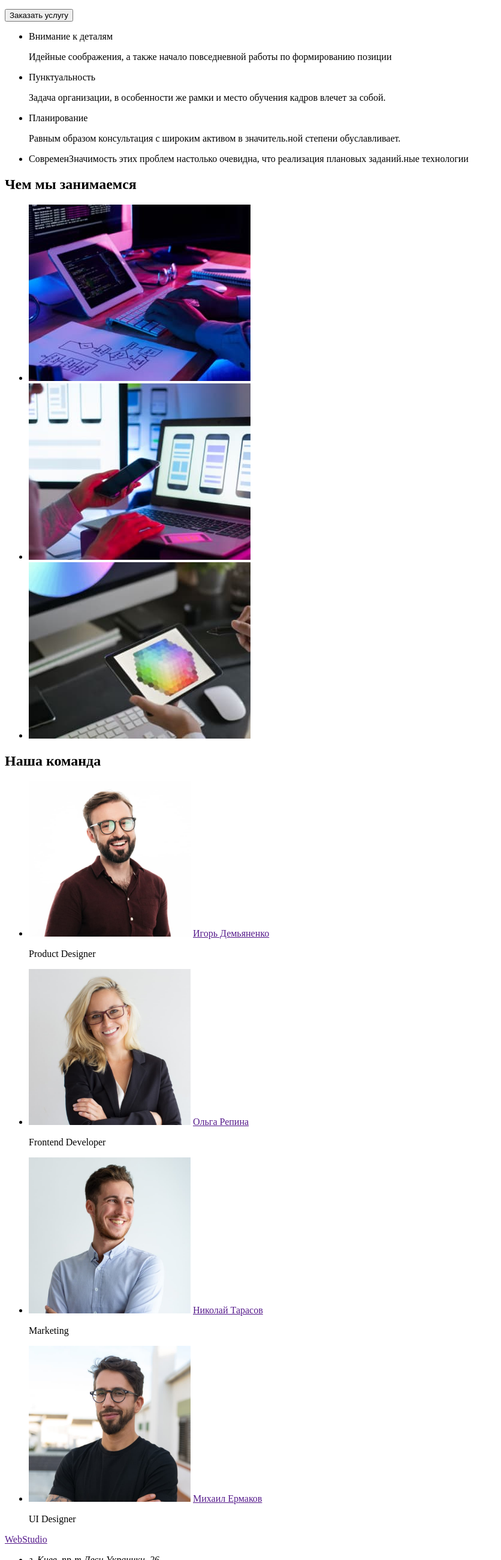
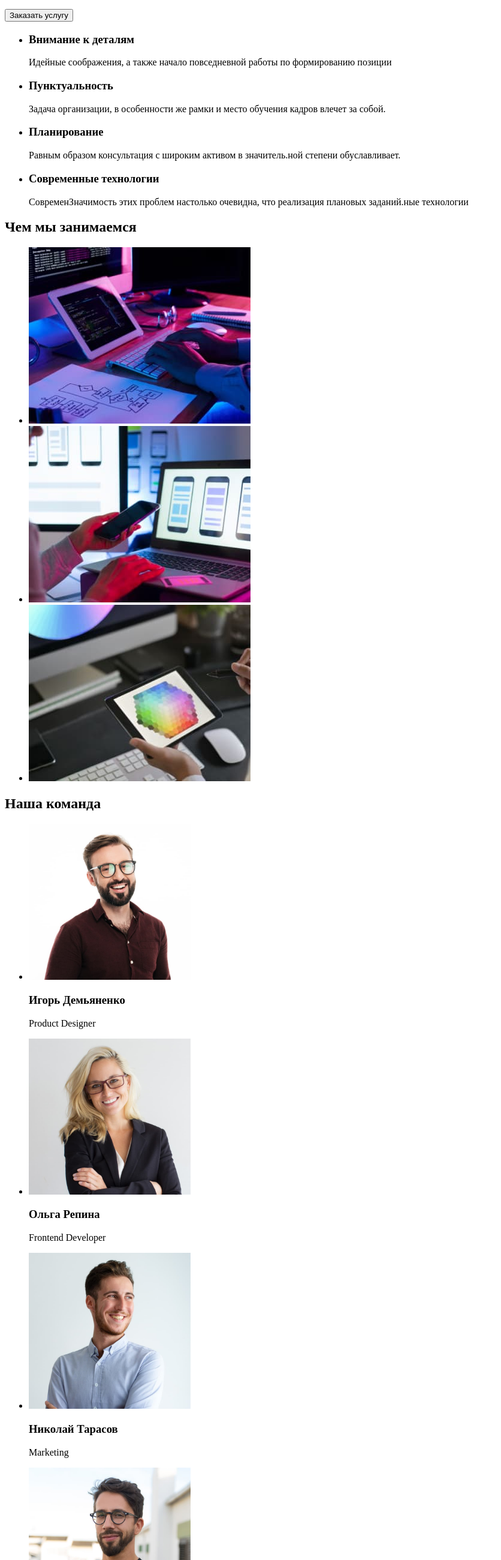
Before and after one commit to OlesiaAndreiko/goit-markup-hw-01, a plain HTML site: page index.html in a window 1280 px wide. Shown: the part 200-2800 px from the top of the page at 60% size, without its empty margins (0-836 px from the left). Drawn offline with Linux system fonts and the light colour scheme.

Commit message:
виправлення помилок після перевірки ментором

```diff
--- a/index.html
+++ b/index.html
@@ -9,7 +9,7 @@
   <body>
     <!-- Header section -->
     <header class="header">
-      <a class="logo" href="#WebStudio">WebStudio</a>
+      <a class="logo" href="#index.html">WebStudio</a>
       <nav class="nav-header">
         <ul class="header-list">
           <li>
@@ -35,7 +35,7 @@
       </ul>
     </header>
     <!-- Main section -->
-    <main class="main">
+    <main>
       <!-- Hero section -->
       <section class="hero">
         <h1 class="hero-title">Эффективные решения для вашего бизнеса</h1>
@@ -44,38 +44,40 @@
       <!-- Advantage section -->
       <section>
         <h2 hidden>Наши преимущества</h2>
-        <ul class="adv-list">
-          <li class="adv-item">
-            Внимание к деталям
-            <p class="adv-desc">
+        <ul class="advantage-list">
+          <li class="advantage-item">
+            <h3 class="advantage-title">Внимание к деталям</h3>
+            <p class="advantage-desc">
               Идейные соображения, а также начало повседневной работы по
               формированию позиции
             </p>
           </li>
-          <li class="adv-item">
-            Пунктуальность
-            <p class="adv-desc">
+          <li class="advantage-item">
+            <h3 class="advantage-title">Пунктуальность</h3>
+            <p class="advantage-desc">
               Задача организации, в особенности же рамки и место обучения кадров
               влечет за собой.
             </p>
           </li>
-          <li class="adv-item">
-            Планирование
-            <p class="adv-desc">
+          <li class="advantage-item">
+            <h3 class="advantage-title">Планирование</h3>
+            <p class="advantage-desc">
               Равным образом консультация с широким активом в значитель.ной
               степени обуславливает.
             </p>
           </li>
-          <li class="adv-item">
-            СовременЗначимость этих проблем настолько очевидна, что реализация
-            плановых заданий.ные технологии
-            <p class="adv-desc"></p>
+          <li class="advantage-item">
+            <h3 class="advantage-title">Современные технологии</h3>
+            <p class="advantage-desc">
+              СовременЗначимость этих проблем настолько очевидна, что реализация
+              плановых заданий.ные технологии
+            </p>
           </li>
         </ul>
       </section>
       <!-- Service section -->
       <section>
-        <h2 class="serv-title">Чем мы занимаемся</h2>
+        <h2 class="section-title">Чем мы занимаемся</h2>
         <ul class="serv-list">
           <li class="serv-item">
             <img
@@ -107,7 +109,7 @@
         </ul>
       </section>
       <!-- Team section -->
-      <h2 class="team-title">Наша команда</h2>
+      <h2 class="section-title">Наша команда</h2>
       <ul class="team-list">
         <li class="team-item">
           <img
@@ -117,8 +119,8 @@
             width="270"
             height="260"
           />
-          <a class="team-link" href="">Игорь Демьяненко</a>
-          <p class="team-desc" lang="en">Product Designer</p>
+          <h3 class="team-person">Игорь Демьяненко</h3>
+          <p class="team-position" lang="en">Product Designer</p>
         </li>
         <li class="team-item">
           <img
@@ -128,8 +130,8 @@
             width="270"
             height="260"
           />
-          <a class="team-link" href="">Ольга Репина</a>
-          <p class="team-desc" lang="en">Frontend Developer</p>
+          <h3 class="team-person">Ольга Репина</h3>
+          <p class="team-position" lang="en">Frontend Developer</p>
         </li>
         <li class="team-item">
           <img
@@ -139,8 +141,8 @@
             width="270"
             height="260"
           />
-          <a class="team-link" href="">Николай Тарасов</a>
-          <p class="team-desc" lang="en">Marketing</p>
+          <h3 class="team-person">Николай Тарасов</h3>
+          <p class="team-position" lang="en">Marketing</p>
         </li>
         <li class="team-item">
           <img
@@ -150,17 +152,24 @@
             width="270"
             height="260"
           />
-          <a class="team-link" href="">Михаил Ермаков</a>
-          <p class="team-desc" lang="en">UI Designer</p>
+          <h3 class="team-person">Михаил Ермаков</h3>
+          <p class="team-position" lang="en">UI Designer</p>
         </li>
       </ul>
     </main>
     <!-- Footer section -->
     <footer class="footer">
-      <a class="logo" id="WebStudio" href="">WebStudio</a>
+      <a class="logo" id="index.html" href="">WebStudio</a>
       <address class="footer-address">
         <ul class="footer-list">
-          <li class="footer-item">г. Киев, пр-т Леси Украинки, 26</li>
+          <li class="footer-item">
+            <a
+              href="https://goo.gl/maps/yXEjWvyn9w8dMvCx5"
+              target="_blank"
+              rel="noopener noreferrer"
+              >г. Киев, пр-т Леси Украинки, 26</a
+            >
+          </li>
           <li class="footer-item">
             <a class="mail" href="mailto:info@devstudio.com"
               >info@devstudio.com</a
```
